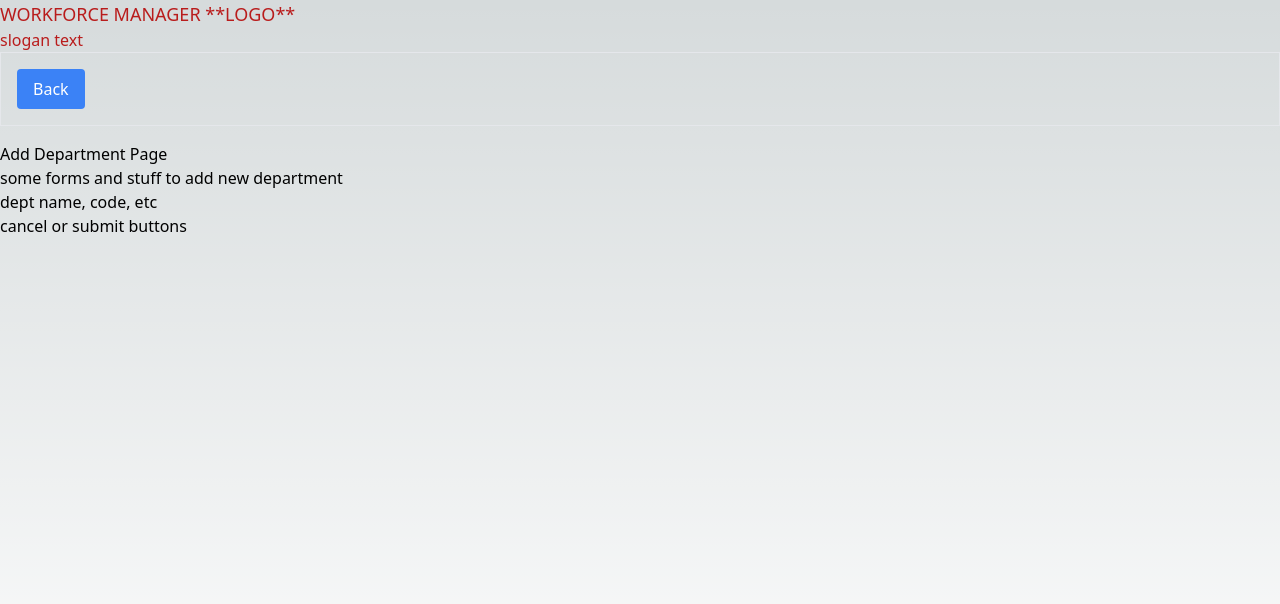
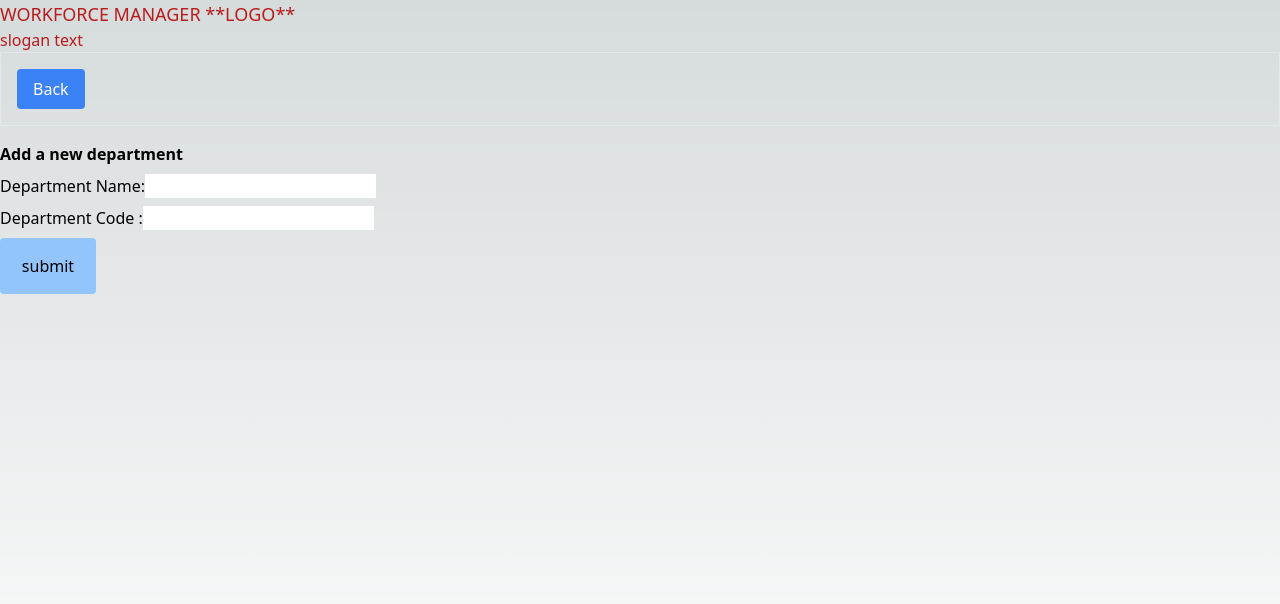
Before and after one commit to gregArijah/workforce-manager, a Next.js app: page /admin/departments in a window 1280 px wide. Both pictures are taken after a click on the button "Add New". Shown: the top 604 px of the page. Built offline with nearby package versions, Linux system fonts and the light colour scheme; no server answers.

Commit message:
update add employee ui

```diff
--- a/app/(pages)/admin/departments/_components/add.tsx
+++ b/app/(pages)/admin/departments/_components/add.tsx
@@ -1,3 +1,9 @@
+//on this page we want to display a form in order to add a new department
+//the form shouls ask for the name and code of the department
+//the form should have a submit button
+
+
+
 interface DeptProps {
     setView: (view: any) => void;
     setDepartments: (dept: any) => void;
@@ -10,10 +16,21 @@ export default function AddDept ({setView, setDepartments, departments}: DeptPro
               <div className="border p-4 mb-4">
           <button onClick={()=>setView('main')} className="bg-blue-500 text-white px-4 py-2 rounded">Back</button>
         </div>
-            <h1> Add Department Page</h1>
-            <p>some forms and stuff to add new department</p>
-            <p>dept name, code, etc</p>
-            <p>cancel or submit buttons</p>
+            <h1 className="font-bold pb-2"> Add a new department</h1>
+
+            <div>
+                <form className="flex flex-col space-y-2">
+                    <label>
+                        Department Name:
+                        <input type="text" name="name" />
+                    </label>
+                    <label>
+                        Department Code :
+                        <input type="text" name="code" />
+                    </label>
+                    <button type="submit"  className="bg-blue-300 p-4 rounded w-24">submit</button>
+                </form>
+            </div>
         </div>
     )
 
```
